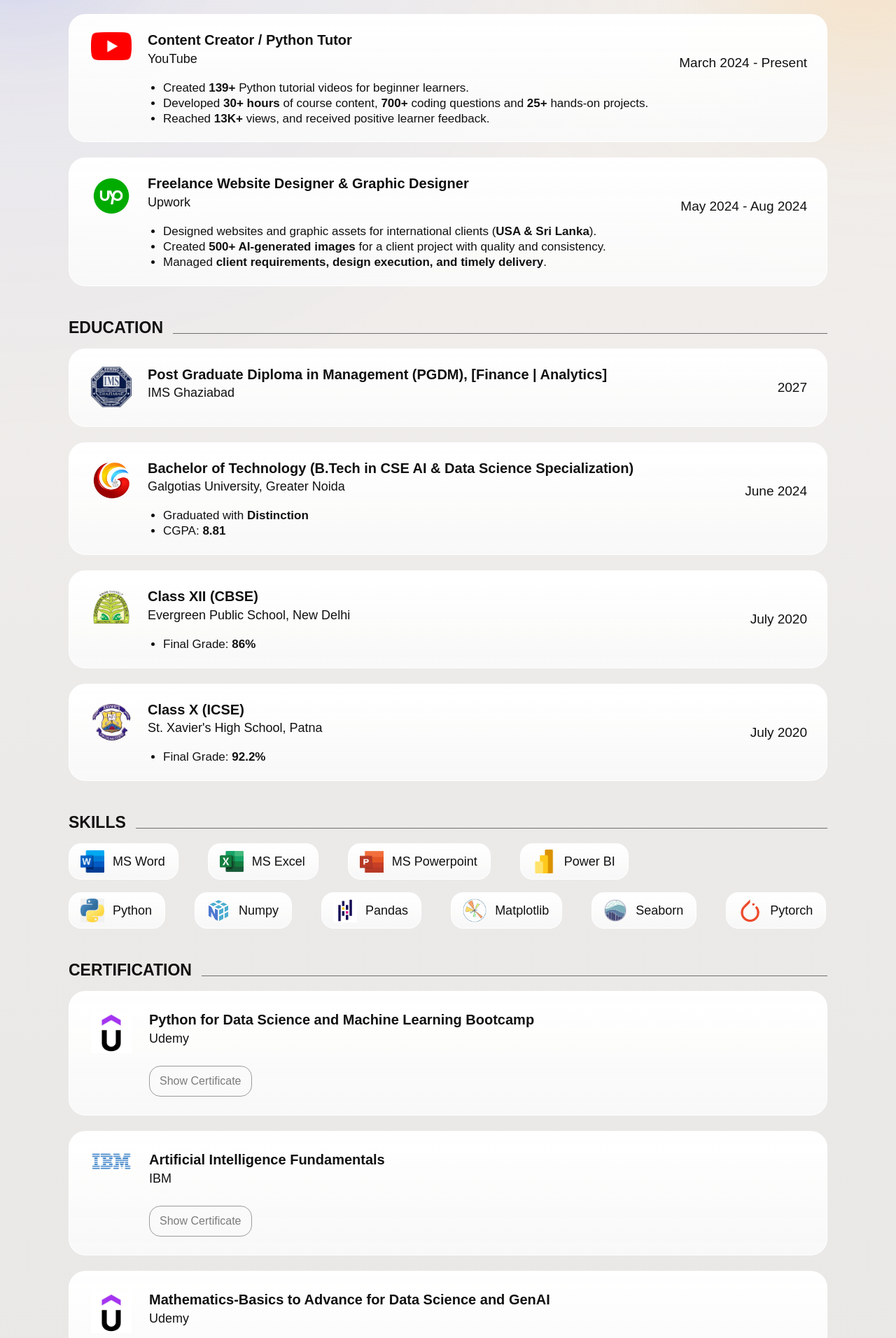
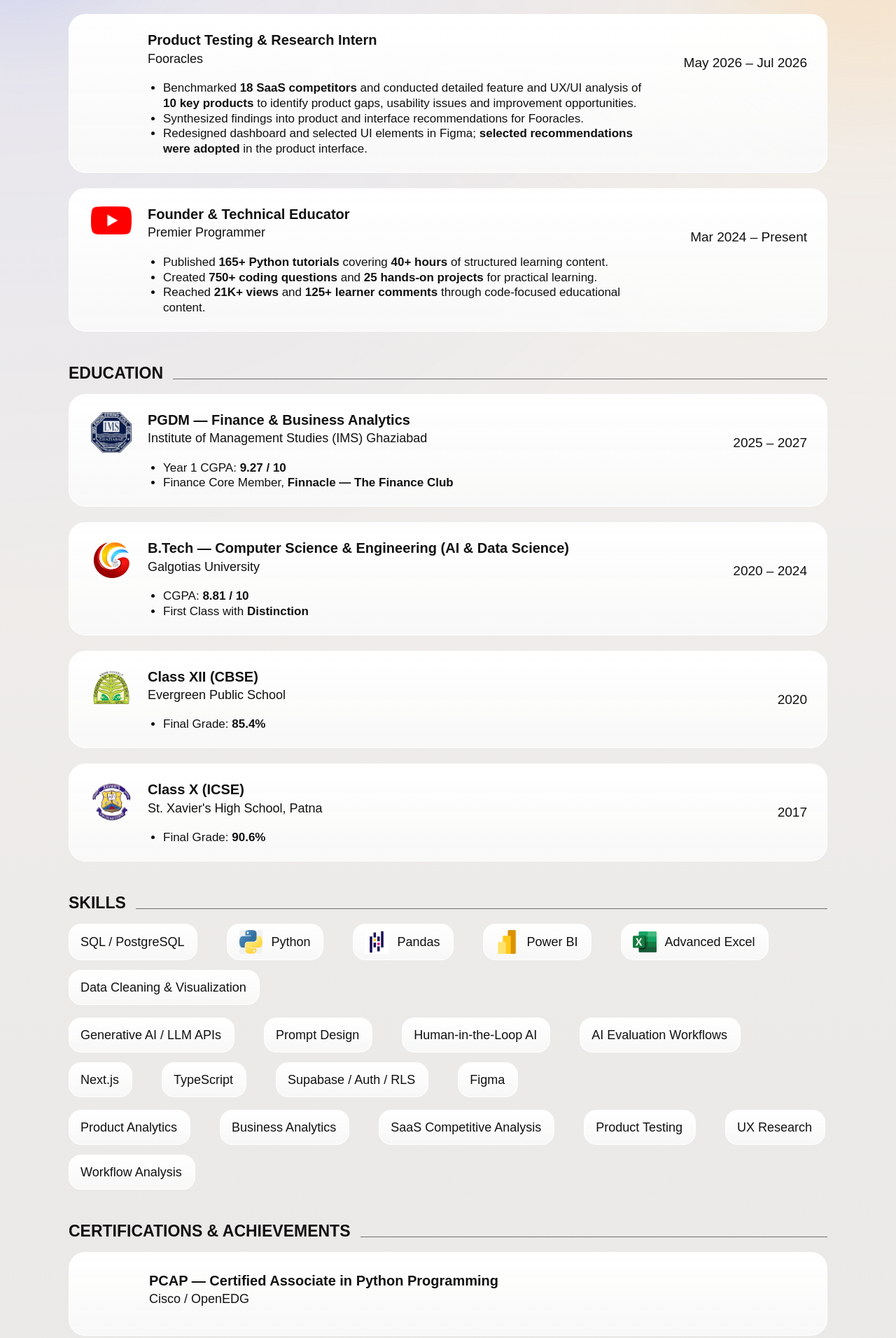
Before and after one commit to Amar-cmd/portfolio, a Next.js app: page /resume in a window 1280 px wide. Shown: the part 368-2280 px from the top of the page at 70% size. Built offline with nearby package versions, Linux system fonts and the light colour scheme.

Commit message:
Replace stale web resume with current AI Product resume

```diff
--- a/data/resumeData.ts
+++ b/data/resumeData.ts
@@ -29,7 +29,7 @@
 export type ResumeSkillItem = {
   id: string;
   label: string;
-  icon: ResumeLogo;
+  icon?: ResumeLogo;
 };
 
 export type ResumeSkillGroup = {
@@ -88,7 +88,7 @@
 export const resumeData: ResumePageData = {
   intro: {
     name: "Amar Jyoti",
-    tags: ["PGDM", "Business Analysis", "Finance"],
+    tags: ["AI Product", "Product Analytics", "GenAI SaaS", "SQL & Python"],
   },
 
   timelineSections: [
@@ -97,10 +97,21 @@
       title: "EXPERIENCE",
       items: [
         {
-          id: "youtube-content-creator",
-          title: "Content Creator / Python Tutor",
-          subtitle: "YouTube",
-          date: "March 2024 - Present",
+          id: "fooracles-product-research",
+          title: "Product Testing & Research Intern",
+          subtitle: "Fooracles",
+          date: "May 2026 – Jul 2026",
+          points: [
+            "Benchmarked **18 SaaS competitors** and conducted detailed feature and UX/UI analysis of **10 key products** to identify product gaps, usability issues and improvement opportunities.",
+            "Synthesized findings into product and interface recommendations for Fooracles.",
+            "Redesigned dashboard and selected UI elements in Figma; **selected recommendations were adopted** in the product interface.",
+          ],
+        },
+        {
+          id: "premier-programmer",
+          title: "Founder & Technical Educator",
+          subtitle: "Premier Programmer",
+          date: "Mar 2024 – Present",
           href: "https://www.youtube.com/@PremierProgrammer",
           logo: {
             src: "/images/logos/youtube.png",
@@ -109,27 +120,9 @@
             height: 34,
           },
           points: [
-            "Created **139+** Python tutorial videos for beginner learners.",
-            "Developed **30+ hours** of course content, **700+** coding questions and **25+** hands-on projects.",
-            "Reached **13K+** views, and received positive learner feedback.",
-          ],
-        },
-        {
-          id: "upwork-freelance",
-          title: "Freelance Website Designer & Graphic Designer",
-          subtitle: "Upwork",
-          date: "May 2024 - Aug 2024",
-          href: "https://www.upwork.com/freelancers/~012347d15afb9bf4dc",
-          logo: {
-            src: "/images/logos/upwork.png",
-            alt: "Upwork logo",
-            width: 46,
-            height: 46,
-          },
-          points: [
-            "Designed websites and graphic assets for international clients (**USA & Sri Lanka**).",
-            "Created **500+ AI-generated images** for a client project with quality and consistency.",
-            "Managed **client requirements, design execution, and timely delivery**.",
+            "Published **165+ Python tutorials** covering **40+ hours** of structured learning content.",
+            "Created **750+ coding questions** and **25 hands-on projects** for practical learning.",
+            "Reached **21K+ views** and **125+ learner comments** through code-focused educational content.",
           ],
         },
       ],
@@ -140,9 +133,9 @@
       items: [
         {
           id: "ims-pgdm",
-          title: "Post Graduate Diploma in Management (PGDM), [Finance | Analytics]",
-          subtitle: "IMS Ghaziabad",
-          date: "2027",
+          title: "PGDM — Finance & Business Analytics",
+          subtitle: "Institute of Management Studies (IMS) Ghaziabad",
+          date: "2025 – 2027",
           href: "https://www.ims-ghaziabad.ac.in/",
           logo: {
             src: "/images/logos/ims.png",
@@ -150,48 +143,46 @@
             width: 60,
             height: 28,
           },
+          points: ["Year 1 CGPA: **9.27 / 10**", "Finance Core Member, **Finnacle — The Finance Club**"],
         },
         {
           id: "galgotias-btech",
-          title: "Bachelor of Technology (B.Tech in CSE AI & Data Science Specialization)",
-          subtitle: "Galgotias University, Greater Noida",
-          date: "June 2024",
-          href: "https://certificates.galgotiasuniversity.edu.in/verify/2024/0c44fecf-10c5-490d-b3e6-8703ee08a064",
+          title: "B.Tech — Computer Science & Engineering (AI & Data Science)",
+          subtitle: "Galgotias University",
+          date: "2020 – 2024",
           logo: {
             src: "/images/logos/galgotias.png",
-            alt: "Galgotias logo",
+            alt: "Galgotias University logo",
             width: 48,
             height: 48,
           },
-          points: ["Graduated with **Distinction**", "CGPA: **8.81**"],
+          points: ["CGPA: **8.81 / 10**", "First Class with **Distinction**"],
         },
         {
           id: "evergreen-class-12",
           title: "Class XII (CBSE)",
-          subtitle: "Evergreen Public School, New Delhi",
-          date: "July 2020",
-          href: "https://drive.google.com/file/d/18roR6Zg9wnQ-xR_khz_N3tBCSqHLr0zu/view?usp=sharing",
+          subtitle: "Evergreen Public School",
+          date: "2020",
           logo: {
             src: "/images/logos/evergreen.png",
             alt: "Evergreen Public School logo",
             width: 48,
             height: 48,
           },
-          points: ["Final Grade: **86%**"],
+          points: ["Final Grade: **85.4%**"],
         },
         {
           id: "xaviers-class-10",
           title: "Class X (ICSE)",
           subtitle: "St. Xavier's High School, Patna",
-          date: "July 2020",
-          href: "https://drive.google.com/file/d/1V9sVB0DCeHliFPSoiiumUZ8s1iY-xW5w/view?usp=sharing",
+          date: "2017",
           logo: {
             src: "/images/logos/xaviers.png",
             alt: "St. Xavier's High School logo",
             width: 48,
             height: 48,
           },
-          points: ["Final Grade: **92.2%**"],
+          points: ["Final Grade: **90.6%**"],
         },
       ],
     },
@@ -202,69 +193,15 @@
     title: "SKILLS",
     groups: [
       {
-        id: "skills-group-1",
+        id: "analytics-skills",
         items: [
-          {
-            id: "ms-word",
-            label: "MS Word",
-            icon: {
-              src: "/images/skills/word.png",
-              alt: "MS Word icon",
-              width: 34,
-              height: 34,
-            },
-          },
-          {
-            id: "ms-excel",
-            label: "MS Excel",
-            icon: {
-              src: "/images/skills/excel.png",
-              alt: "MS Excel icon",
-              width: 34,
-              height: 34,
-            },
-          },
-          {
-            id: "ms-powerpoint",
-            label: "MS Powerpoint",
-            icon: {
-              src: "/images/skills/powerpoint.png",
-              alt: "MS Powerpoint icon",
-              width: 34,
-              height: 34,
-            },
-          },
-          {
-            id: "power-bi",
-            label: "Power BI",
-            icon: {
-              src: "/images/skills/powerbi.png",
-              alt: "Power BI icon",
-              width: 34,
-              height: 34,
-            },
-          },
-        ],
-      },
-      {
-        id: "skills-group-2",
-        items: [
+          { id: "sql", label: "SQL / PostgreSQL" },
           {
             id: "python",
             label: "Python",
             icon: {
               src: "/images/skills/python.png",
               alt: "Python icon",
-              width: 34,
-              height: 34,
-            },
-          },
-          {
-            id: "numpy",
-            label: "Numpy",
-            icon: {
-              src: "/images/skills/numpy.png",
-              alt: "Numpy icon",
               width: 34,
               height: 34,
             },
@@ -280,35 +217,50 @@
             },
           },
           {
-            id: "matplotlib",
-            label: "Matplotlib",
+            id: "power-bi",
+            label: "Power BI",
             icon: {
-              src: "/images/skills/idvwpDn6Co.png",
-              alt: "Matplotlib icon",
+              src: "/images/skills/powerbi.png",
+              alt: "Power BI icon",
               width: 34,
               height: 34,
             },
           },
           {
-            id: "seaborn",
-            label: "Seaborn",
+            id: "excel",
+            label: "Advanced Excel",
             icon: {
-              src: "/images/skills/seaborn.png",
-              alt: "Seaborn icon",
+              src: "/images/skills/excel.png",
+              alt: "Excel icon",
               width: 34,
               height: 34,
             },
           },
-          {
-            id: "pytorch",
-            label: "Pytorch",
-            icon: {
-              src: "/images/skills/pytorch.png",
-              alt: "Pytorch icon",
-              width: 34,
-              height: 34,
-            },
-          },
+          { id: "data-visualization", label: "Data Cleaning & Visualization" },
+        ],
+      },
+      {
+        id: "ai-product-skills",
+        items: [
+          { id: "genai", label: "Generative AI / LLM APIs" },
+          { id: "prompt-design", label: "Prompt Design" },
+          { id: "human-loop", label: "Human-in-the-Loop AI" },
+          { id: "evaluation-workflows", label: "AI Evaluation Workflows" },
+          { id: "nextjs", label: "Next.js" },
+          { id: "typescript", label: "TypeScript" },
+          { id: "supabase", label: "Supabase / Auth / RLS" },
+          { id: "figma", label: "Figma" },
+        ],
+      },
+      {
+        id: "product-business-skills",
+        items: [
+          { id: "product-analytics", label: "Product Analytics" },
+          { id: "business-analytics", label: "Business Analytics" },
+          { id: "competitive-analysis", label: "SaaS Competitive Analysis" },
+          { id: "product-testing", label: "Product Testing" },
+          { id: "ux-research", label: "UX Research" },
+          { id: "workflow-analysis", label: "Workflow Analysis" },
         ],
       },
     ],
@@ -316,98 +268,83 @@
 
   certificationSection: {
     id: "certification",
-    title: "CERTIFICATION",
+    title: "CERTIFICATIONS & ACHIEVEMENTS",
     items: [
       {
-        id: "udemy-python-ml",
-        title: "Python for Data Science and Machine Learning Bootcamp",
-        subtitle: "Udemy",
-        logo: {
-          src: "/images/logos/udemy.png",
-          alt: "Udemy logo",
-          width: 52,
-          height: 52,
-        },
-        actions: [
-          {
-            id: "udemy-python-ml-cert-1",
-            label: "Show Certificate",
-            href: "https://www.udemy.com/certificate/UC-1ddece34-9af6-4618-8db6-08e99cb623f5/",
-          },
-
-        ],
+        id: "pcap-python",
+        title: "PCAP — Certified Associate in Python Programming",
+        subtitle: "Cisco / OpenEDG",
+        actions: [],
       },
       {
-        id: "ibm-ai-fundamentals",
-        title: "Artificial Intelligence Fundamentals",
-        subtitle: "IBM",
-        logo: {
-          src: "/images/logos/ibm.png",
-          alt: "IBM logo",
-          width: 52,
-          height: 24,
-        },
-        actions: [
-          {
-            id: "ibm-ai-fundamentals-cert",
-            label: "Show Certificate",
-            href: "https://skills.yourlearning.ibm.com/certificate/PLAN-7913EE1DB030",
-          },
-        ],
+        id: "oracle-sql",
+        title: "Oracle Academy SQL",
+        subtitle: "Oracle Academy",
+        actions: [],
       },
       {
-        id: "udemy-maths-genai",
-        title: "Mathematics-Basics to Advance for Data Science and GenAI",
-        subtitle: "Udemy",
+        id: "meity-genai",
+        title: "Generative AI Literacy",
+        subtitle: "Ministry of Electronics and Information Technology, Government of India",
+        actions: [],
+      },
+      {
+        id: "aima-qualifier",
+        title: "Regional Qualifier — AIMA Business Simulation",
+        subtitle: "AIMA",
+        actions: [],
+      },
+      {
+        id: "merit-scholarship",
+        title: "₹50,000 B.Tech Merit Scholarship",
+        subtitle: "Galgotias University",
         logo: {
-          src: "/images/logos/udemy.png",
-          alt: "Udemy logo",
-          width: 52,
-          height: 52,
+          src: "/images/logos/galgotias.png",
+          alt: "Galgotias University logo",
+          width: 48,
+          height: 48,
         },
-        actions: [
-          {
-            id: "udemy-maths-genai-cert",
-            label: "Show Certificate",
-            href: "https://www.udemy.com/certificate/UC-e0fe2007-16e0-4546-b693-1c6e4b62e4c7/",
-          },
-        ],
+        actions: [],
       },
     ],
   },
 
   projectsSection: {
     id: "projects",
-    title: "PROJECTS",
+    title: "SELECTED PROJECTS",
     items: [
       {
-        id: "finnacle-club-website",
-        title: "Finnacle Club IMS Website Development",
-        href: "https://finnacle-ims.vercel.app/",
+        id: "project-z",
+        title: "AI Subjective Evaluation Engine (Project Z)",
+        href: "https://projectz.vercel.app",
+        points: [
+          "Built and deployed a **professor-first GenAI SaaS** spanning exam/rubric setup, LMS response ingestion, answer mapping, AI evaluation, professor review/re-evaluation and final-marks export.",
+          "Implemented human-in-the-loop controls, multi-tenant access, background processing, retries, auditability and immutable exports.",
+          "Technically validated a controlled **50-student × 2-question** workflow with **100 successful AI evaluations and 0 failed evaluation tasks**.",
+        ],
+      },
+      {
+        id: "placement-automation",
+        title: "Placement Cell Data Processing & Workflow Automation",
+        href: "https://placement-copilot-vercel.vercel.app",
+        points: [
+          "Automated consolidation, standardization, routing and highlighting of responses from multiple Google Forms across Google Sheets.",
+          "Reduced repetitive manual processing effort by approximately **50–60%** while improving consistency in placement-data handling.",
+        ],
+      },
+      {
+        id: "customer-churn-counterfactual",
+        title: "Counterfactual Learning in Customer Churn Prediction under Class Imbalance",
+        href: "https://github.com/Amar-cmd/Counterfactual-Learning-In-Customer-Churn-Prediction-Under-Class-Imbalance",
         logo: {
-          src: "/images/logos/finnacle.jpg",
-          alt: "Project logo",
+          src: "/images/logos/github.png",
+          alt: "GitHub logo",
           width: 52,
           height: 52,
         },
         points: [
-          "Developed an **IMS website for Finnacle Club** to manage and organize club-related information and activities.",
-          "Applied **problem-solving, web development, and system design** to build the website.",
-        ],
-      },
-      {
-        id: "laptop-price-prediction",
-        title: "Laptop Price Prediction using Feature Engineering and Linear Regression",
-        href: "https://github.com/Amar-cmd/Prediction---Laptop-Price",
-        logo: {
-          src: "/images/logos/github.png",
-          alt: "Project logo",
-          width: 52,
-          height: 52,
-        },
-        points: [
-          "Built an **ML model** to predict laptop prices using **feature engineering** and **linear regression**.",
-          "Performed **data cleaning, preprocessing, and feature transformation** to improve model input quality.",
+          "Developed a machine-learning workflow for customer churn prediction under class imbalance using **SMOTE, Logistic Regression and neural networks**.",
+          "Implemented counterfactual explanation methods including **Wachter’s Method, Growing Spheres and a Genetic Algorithm** and documented the work through a reproducible notebook and research paper.",
         ],
       },
     ],
```
